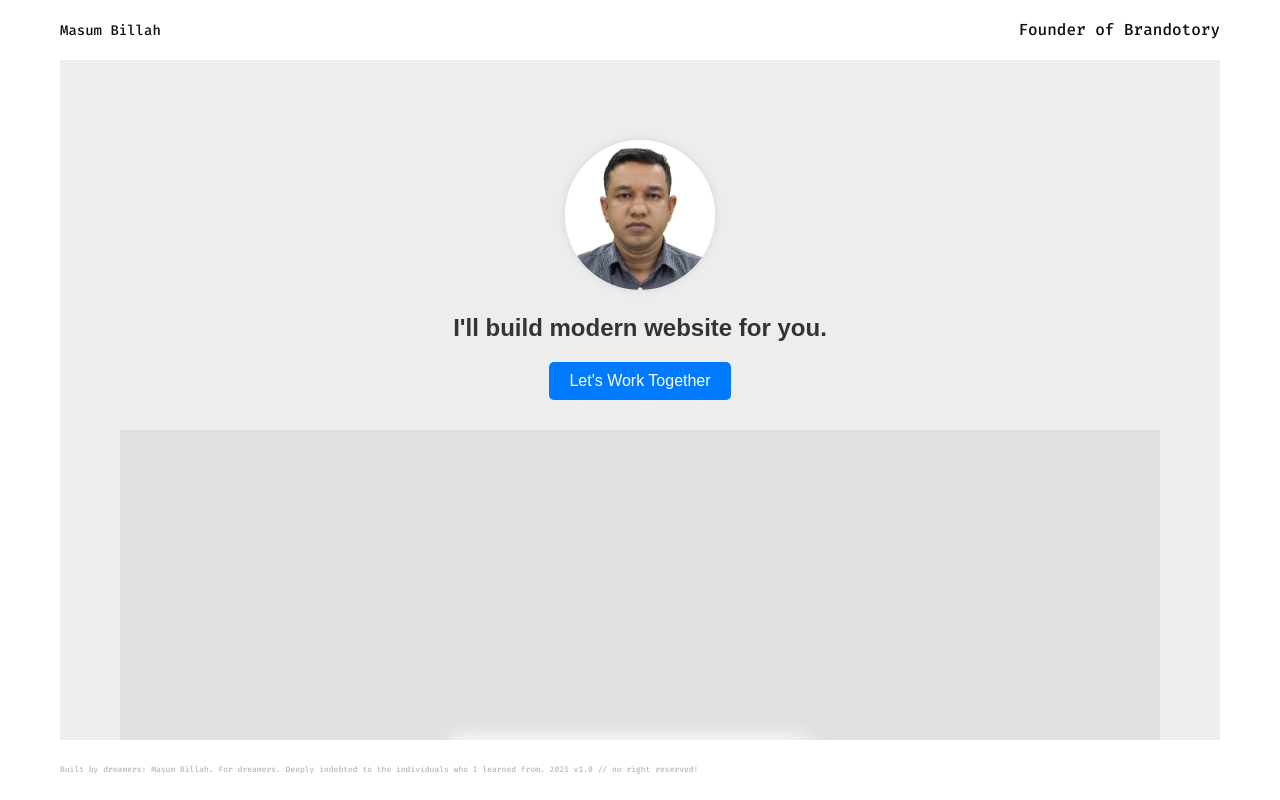
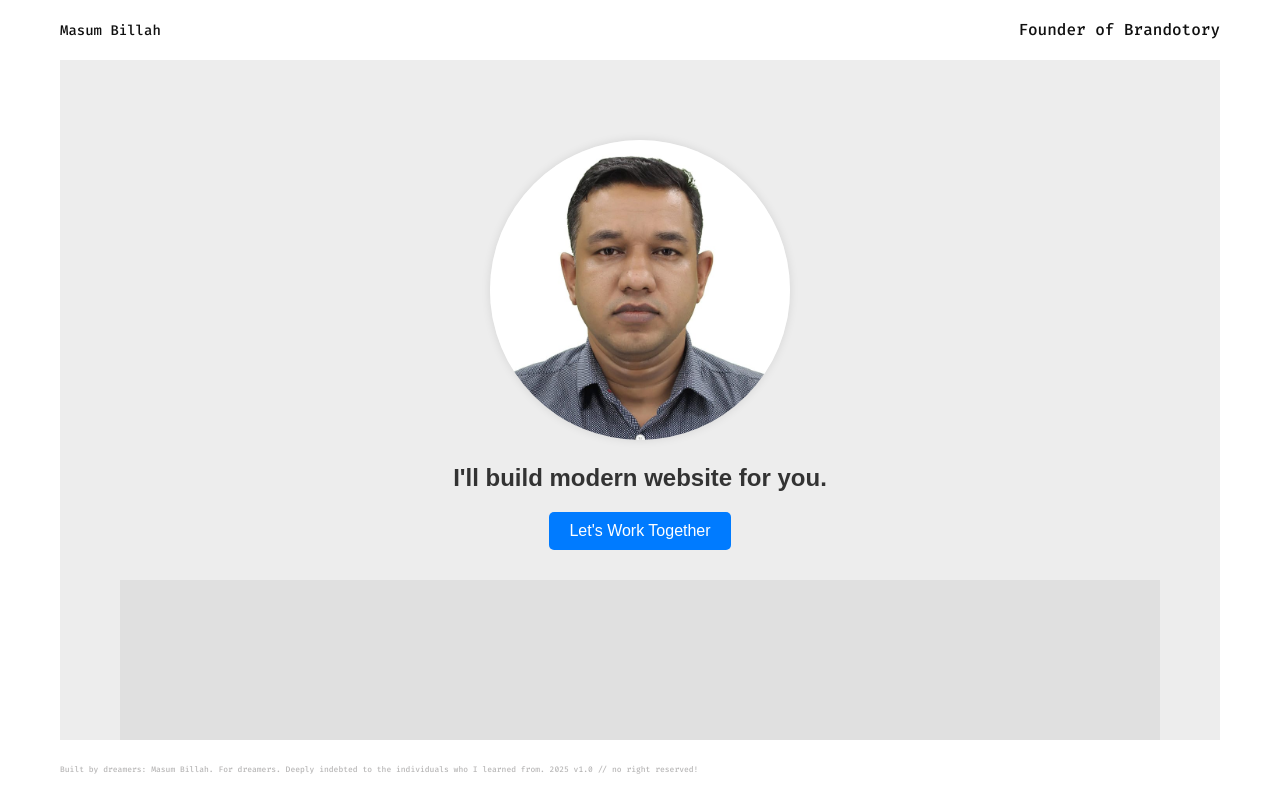
Before and after one commit to billahdotdev/billah, a React (Vite) app: page / in a window 1280 px wide. Built offline with nearby package versions, Linux system fonts and the light colour scheme.

Commit message:
Increse image size

```diff
--- a/src/styles/Component.css
+++ b/src/styles/Component.css
@@ -9,8 +9,8 @@
 }
 
 .profile-photo img {
-  width: 150px;
-  height: 150px;
+  width: 300px;
+  height: 300px;
   border-radius: 50%;
   object-fit: cover;
   box-shadow: 0 0 10px rgba(0, 0, 0, 0.1);
```
